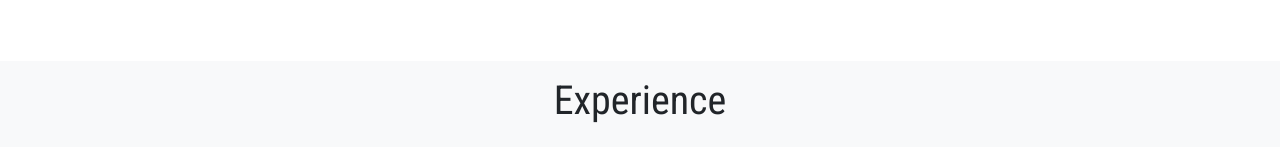
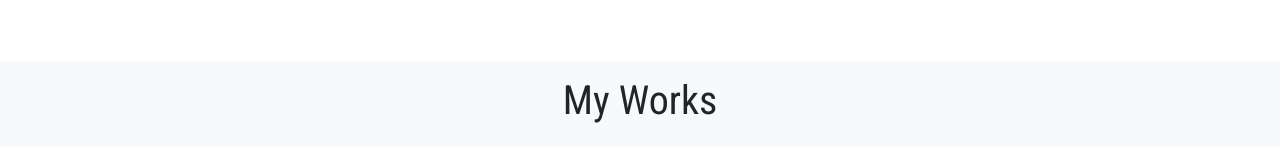
Before and after one commit to Goutham-g/personal-website, a plain HTML site: page index.html in a window 1280 px wide. Shown: the part 1523-1670 px from the top of the page. Drawn offline with nearby package versions, Linux system fonts and the light colour scheme; a web font is replaced by a local one.

Commit message:
heading update

```diff
--- a/index.html
+++ b/index.html
@@ -198,7 +198,7 @@
   <!-- works section start -->
   <section class="bg-light p-3 " id="Exp-section">
     <div class="container ">
-      <h1 class="text-center">Experience</h1>
+      <h1 class="text-center">My Works</h1>
       <div class="row">
         <div class="col-md-4 pt-3 card-hover ">
           <div class="card text-center p-3" style=" height: 17rem;">
```
